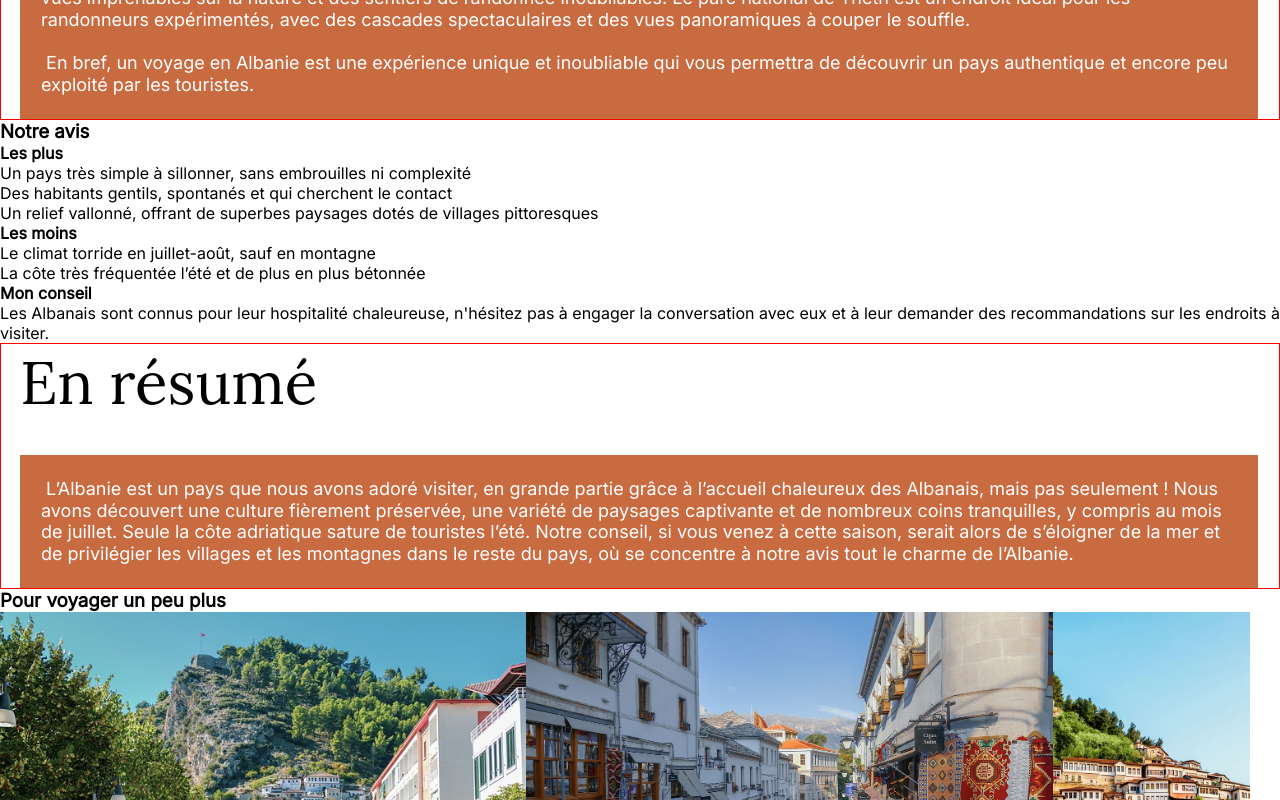
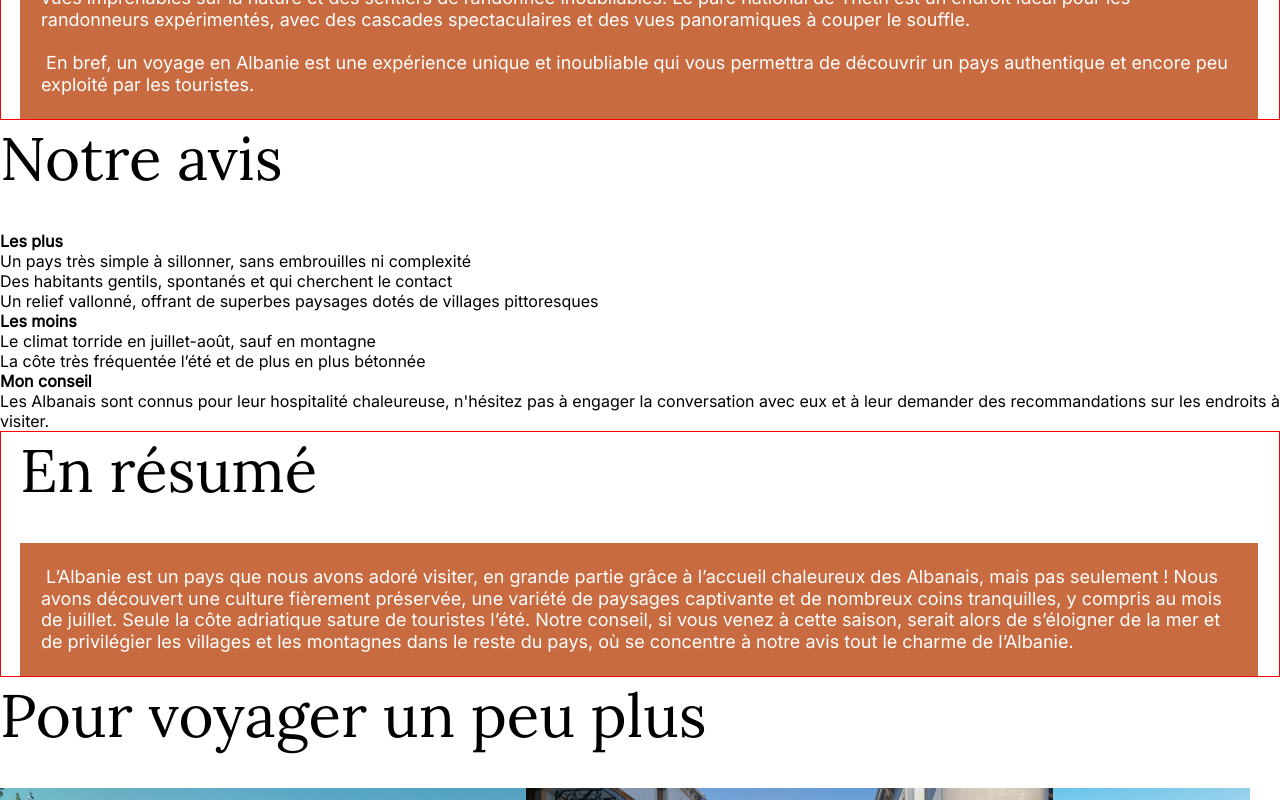
Before and after one commit to KatiaZd/Angular-BlogVoyage, an Angular app: page /articles/1 in a window 1280 px wide. Shown: the part 1040-1840 px from the top of the page. Built offline with nearby package versions, Linux system fonts and the light colour scheme; no server answers.

Commit message:
css : h3 dans le style.css

```diff
--- a/src/app/components/img-article/img-article.component.css
+++ b/src/app/components/img-article/img-article.component.css
@@ -18,5 +18,4 @@ p {
 img {
     height: 350px;
     width: 100%;
-
 }
--- a/src/app/components/img-article/img-article.component.html
+++ b/src/app/components/img-article/img-article.component.html
@@ -1,14 +1,11 @@
   <section>
     <div class="container">
 
-
         <h2>{{ dataCountry }} - {{ dataCity }}</h2>
-
 
         <p>{{ dataStartDate | date : "dd.MM.yy" }} · {{ dataEndDate | date : "dd.MM.yy" }} </p>
 
         <img src="{{ dataMainImage }}">
 
-
     </div>
 </section>
--- a/src/app/components/resum-article/resum-article.component.css
+++ b/src/app/components/resum-article/resum-article.component.css
@@ -1,18 +1,7 @@
 section {
     border: 1px solid red;
     padding: 0 21px 0 19px;
-
-
 }
-
-h3 {
-    font-family: 'Lora', serif;
-    font-weight: 400;
-    font-size: clamp(28px, 5vw, 60px);
-    margin-bottom: 35px;
-}
-
-
 
 p {
     background-color: var(--brown);
--- a/src/styles.css
+++ b/src/styles.css
@@ -13,3 +13,10 @@ font-family: 'Lora', serif; */
             box-sizing: border-box;
             font-family: 'Inter', sans-serif;
 }
+
+h3 {
+    font-family: 'Lora', serif;
+    font-weight: 400;
+    font-size: clamp(28px, 5vw, 60px);
+    margin-bottom: 35px;
+}
```
